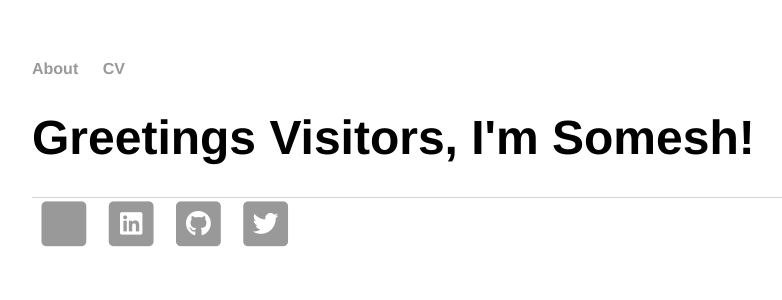
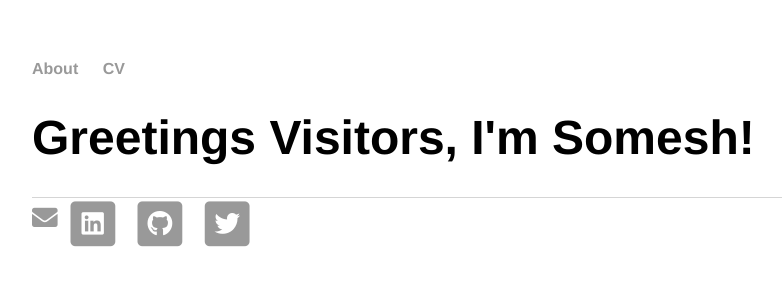
Before and after one commit to saisomesh2594/saisomesh2594.github.io, a Jekyll site: the page built from index.html, in a window 1280 px wide. Shown: the top 300 px of the page, without its empty margins (160-942 px from the left). Built offline with Jekyll 4.4.1, drawn with Linux system fonts in a browser that asks for light colours.

Commit message:
Update index.html

```diff
--- a/index.html
+++ b/index.html
@@ -23,13 +23,13 @@ title: Somesh Sai, Just Another Bioinformatician
 	</div><!-- /.container -->
 	<footer>
 		<div class="icon-container">
-			<!--<a href="mailto:somesh.sai@mdc-berlin.de"><i class="fas fa-envelope fa-3x"></i></a>-->
-			<a href="mailto:somesh.sai@mdc-berlin.de">
+			<a href="mailto:somesh.sai@mdc-berlin.de"><i class="fas fa-envelope fa-2x"></i></a>
+			<!--<a href="mailto:somesh.sai@mdc-berlin.de">
 			<span class="fa-stack fa-2x">
   				<i class="fas fa-square fa-stack-2x"></i>
   				<i class="fab fa-envelope fa-stack-1x fa-inverse"></i>
 			</span>
-			</a>
+			</a>-->
 			<!--<a href="https://www.linkedin.com/in/somesh-sai"><i class="fab fa-linkedin fa-3x"></i></a>-->
 			<a href="https://www.linkedin.com/in/somesh-sai">
 			<span class="fa-stack fa-2x">
```
